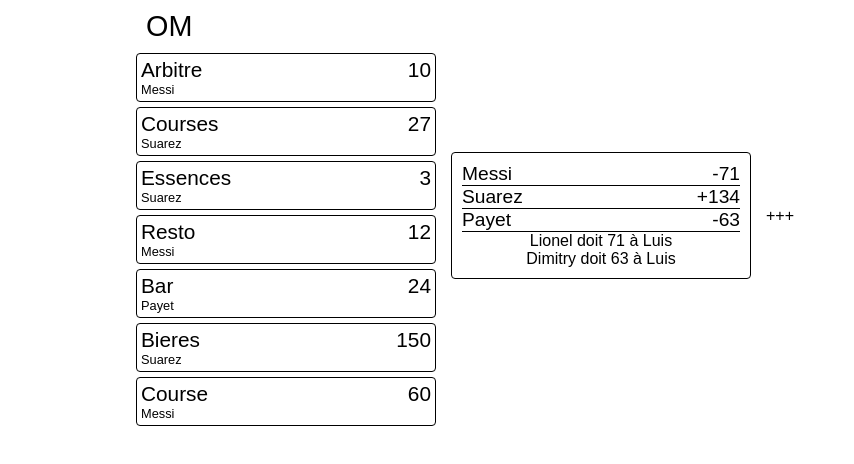
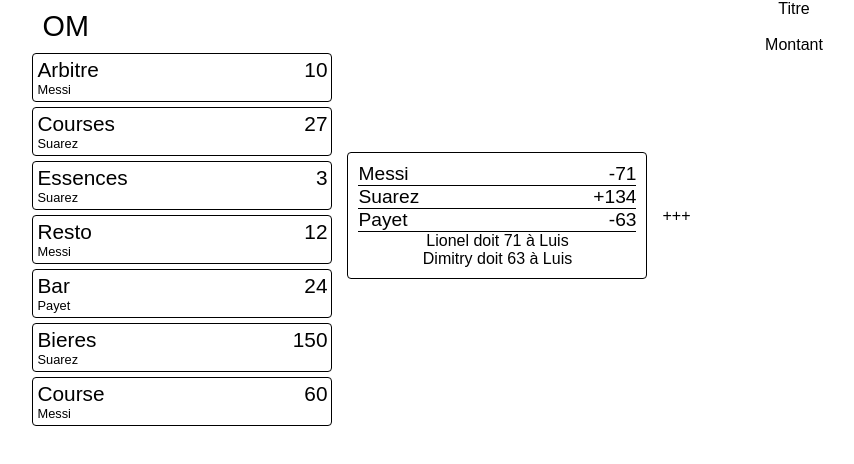
Before and after one commit to MathieuDC/tricount-like-app, a React (Create React App) app: page / in a window 1280 px wide. Shown: the top 464 px of the page, without its empty margins (175-1029 px from the left). Built offline with nearby package versions, Linux system fonts and the light colour scheme.

Commit message:
Creatin NewTransacForm component

```diff
--- a/src/front/Group/Group.tsx
+++ b/src/front/Group/Group.tsx
@@ -8,6 +8,7 @@ import TransactionList from "../TransactionList";
 import groupTest from '../../back/main';
 
 import "./Group.css"
+import NewTransactionForm from "../NewTransactionForm";
 
 interface GroupProps {
   group: CGroup
@@ -26,6 +27,7 @@ const Group = () => {
       <TransactionList transactions={group.transactions} groupName={group.name}></TransactionList>
       <Balances group={group} />
       <AddButton onChange={handleAddTransaction}/>
+      <NewTransactionForm />
     </div>
   );
 }
--- /dev/null
+++ b/src/front/NewTransactionForm.tsx
@@ -0,0 +1,15 @@
+interface NewTransactionFormProps {
+
+}
+
+//TODO : Changer pour une balise form quand on pourra faire des requête en back
+const NewTransactionForm = () => {
+  return ( <div className="new-transaction-form">
+    <label>Titre</label>
+    <input type="text"></input>
+    <label>Montant</label>
+    <input type="text"></input>
+  </div> );
+}
+
+export default NewTransactionForm;
```
